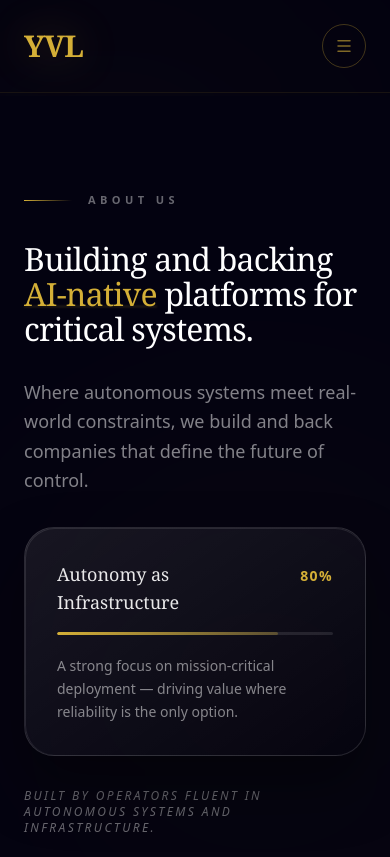
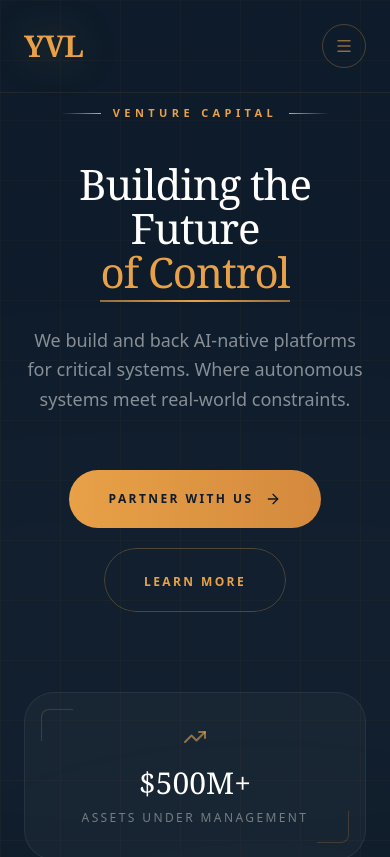
Before and after one commit to DinurakshanRavichandran/yvl-capital, a React (Vite) app in the folder app/: page / in a window 390 px wide. Shown: the top 857 px of the page. Built offline with nearby package versions, Linux system fonts and the light colour scheme.

Commit message:
gold accent upgraded

```diff
--- a/app/src/App.jsx
+++ b/app/src/App.jsx
@@ -1,5 +1,6 @@
 import React from "react";
 import Header from "./components/header";
+import Hero from "./components/hero";
 import Footer from "./components/footer";
 import AboutUs from "./components/aboutus";
 import WhyUs from "./components/whyus";
@@ -11,24 +12,27 @@ import TeamSection from "./components/team";
 
 function App() {
   return (
-    <main className="bg-[#030210] selection:bg-[#D4AF37]/30 selection:text-[#D4AF37]">
+    <main className="bg-[#0D1B2A] selection:bg-[#E8A147]/30 selection:text-[#E8A147]">
       {/* GLOBAL BACKGROUND ELEMENTS - These sit behind everything to create flow */}
       <div className="fixed inset-0 pointer-events-none overflow-hidden">
         {/* Subtle top-right glow to start the journey */}
-        <div className="absolute top-[-10%] right-[-5%] w-[600px] h-[600px] bg-[#D4AF37]/5 blur-[120px] rounded-full opacity-40" />
+        <div className="absolute top-[-10%] right-[-5%] w-[600px] h-[600px] bg-[#E8A147]/5 blur-[120px] rounded-full opacity-40" />
 
         {/* Mid-page accent glow */}
         <div className="absolute top-[40%] left-[-10%] w-[800px] h-[800px] bg-white/[0.02] blur-[150px] rounded-full" />
 
         {/* Bottom-page warmth */}
-        <div className="absolute bottom-[-10%] right-[10%] w-[500px] h-[500px] bg-[#D4AF37]/5 blur-[100px] rounded-full" />
+        <div className="absolute bottom-[-10%] right-[10%] w-[500px] h-[500px] bg-[#E8A147]/5 blur-[100px] rounded-full" />
       </div>
 
       {/* HEADER */}
       <Header />
 
       {/* COMPONENT FLOW */}
-      <div className="relative z-10 pt-24">
+      <div className="relative z-10">
+        {/* HERO */}
+        <Hero />
+
         <AboutUs />
 
         {/* Subtle Separator: Soft Gold Fade */}
@@ -45,14 +49,14 @@ function App() {
         <HowWeInvest />
 
         {/* The Transition to Data/Capital */}
-        <div className="h-24 bg-gradient-to-b from-transparent to-[#030210]" />
+        <div className="h-24 bg-gradient-to-b from-transparent to-[#0D1B2A]" />
         <CapitalSnapshot />
 
         <TeamSection />
 
         {/* Finale: The CTA with a solid distinction */}
         <section className="relative pt-20 pb-32 border-t border-white/5">
-           <div className="absolute top-0 left-1/2 -translate-x-1/2 w-1/2 h-px bg-gradient-to-r from-transparent via-[#D4AF37]/20 to-transparent" />
+           <div className="absolute top-0 left-1/2 -translate-x-1/2 w-1/2 h-px bg-gradient-to-r from-transparent via-[#E8A147]/20 to-transparent" />
            <PartnerWithYVLCapital />
         </section>
 
--- a/app/src/components/aboutus.jsx
+++ b/app/src/components/aboutus.jsx
@@ -2,7 +2,7 @@
 
 // const AboutX = () => {
 //   return (
-//     <section className="relative overflow-hidden py-[7vw] text-white bg-[#030210]">
+//     <section className="relative overflow-hidden py-[7vw] text-white bg-[#0D1B2A]">
 //       <div className="relative max-w-[1200px] mx-auto px-6 grid gap-[4vw] items-start lg:grid-cols-[1.05fr_0.95fr]">
 //         {/* LEFT */}
 //         <div className="space-y-4">
@@ -89,10 +89,10 @@ import React from "react";
 
 const AboutYVL = () => {
   return (
-    <section className="relative overflow-hidden py-24 text-white bg-[#030210] font-sans">
+    <section className="relative overflow-hidden py-24 text-white bg-[#0D1B2A] font-sans">
       {/* Background Ambient Glows */}
       <div className="absolute top-0 left-0 w-full h-full pointer-events-none">
-        <div className="absolute top-[20%] left-[-10%] w-[600px] h-[600px] bg-[#D4AF37]/5 blur-[120px] rounded-full opacity-40" />
+        <div className="absolute top-[20%] left-[-10%] w-[600px] h-[600px] bg-[#E8A147]/5 blur-[120px] rounded-full opacity-40" />
       </div>
 
       <div className="relative max-w-7xl mx-auto px-6 grid gap-16 items-center lg:grid-cols-[1.1fr_0.9fr]">
@@ -100,15 +100,15 @@ const AboutYVL = () => {
         {/* LEFT: CONTENT AREA */}
         <div className="space-y-8">
           <p className="flex items-center gap-4 text-[11px] uppercase tracking-[0.4em] text-white/40 font-semibold">
-            <span className="block w-12 h-[1px] bg-gradient-to-r from-[#D4AF37] to-transparent"></span>
+            <span className="block w-12 h-[1px] bg-gradient-to-r from-[#E8A147] to-transparent"></span>
             About Us
           </p>
 
           <h2 className="font-serif font-medium text-[clamp(32px,5vw,56px)] leading-[1.1] tracking-tight">
             Building and backing{" "}
-            <span className="text-[#D4AF37] relative">
+            <span className="text-[#E8A147] relative">
               AI-native
-              <span className="absolute bottom-2 left-0 w-full h-[1px] bg-[#D4AF37]/30 blur-[1px]" />
+              <span className="absolute bottom-2 left-0 w-full h-[1px] bg-[#E8A147]/30 blur-[1px]" />
             </span>{" "}
             platforms for critical systems.
           </h2>
@@ -118,16 +118,16 @@ const AboutYVL = () => {
           </p>
 
           {/* Glass Progress/Focus Card */}
-          <div className="relative overflow-hidden bg-gradient-to-br from-white/[0.08] to-transparent border border-white/[0.12] rounded-[30px] p-8 max-w-[460px] shadow-[0_30px_60px_rgba(0,0,0,0.4)] transition-all duration-500 hover:border-[#D4AF37]/30 group">
+          <div className="relative overflow-hidden bg-gradient-to-br from-white/[0.08] to-transparent border border-white/[0.12] rounded-[30px] p-8 max-w-[460px] shadow-[0_30px_60px_rgba(0,0,0,0.4)] transition-all duration-500 hover:border-[#E8A147]/30 group">
             <div className="absolute inset-0 rounded-[30px] pointer-events-none border-t border-l border-white/10" />
 
             <div className="flex justify-between items-baseline mb-4 gap-4">
               <p className="text-lg font-serif text-white/90">Autonomy as Infrastructure</p>
-              <p className="text-sm font-bold text-[#D4AF37] tracking-widest">80%</p>
+              <p className="text-sm font-bold text-[#E8A147] tracking-widest">80%</p>
             </div>
 
             <div className="h-[3px] bg-white/10 rounded-full overflow-hidden relative">
-              <span className="block h-full bg-gradient-to-r from-[#D4AF37] to-[#D4AF37]/30 rounded-full w-[80%] transition-all duration-1000 group-hover:brightness-125"></span>
+              <span className="block h-full bg-gradient-to-r from-[#E8A147] to-[#E8A147]/30 rounded-full w-[80%] transition-all duration-1000 group-hover:brightness-125"></span>
             </div>
 
             <p className="mt-5 text-[14px] text-white/50 leading-relaxed font-light">
@@ -144,35 +144,35 @@ const AboutYVL = () => {
         <div className="relative space-y-12">
           <div className="grid grid-cols-2 gap-6 items-end">
             {/* Image Panel A: Abstract Tech/Dark Architecture */}
-            <div className="relative rounded-[40px] overflow-hidden border border-white/[0.1] shadow-2xl bg-[#030210] aspect-[4/5] group">
+            <div className="relative rounded-[40px] overflow-hidden border border-white/[0.1] shadow-2xl bg-[#0D1B2A] aspect-[4/5] group">
               <img
                 src="https://images.unsplash.com/photo-1550751827-4bd374c3f58b?auto=format&fit=crop&q=80&w=800"
                 alt="Intelligent Infrastructure"
                 className="w-full h-full object-cover grayscale opacity-60 group-hover:scale-110 group-hover:opacity-100 group-hover:grayscale-0 transition-all duration-700"
               />
-              <div className="absolute inset-0 bg-gradient-to-t from-[#030210] via-transparent to-transparent opacity-60" />
+              <div className="absolute inset-0 bg-gradient-to-t from-[#0D1B2A] via-transparent to-transparent opacity-60" />
             </div>
 
             {/* Image Panel B: Geometric Industrial Precision */}
-            <div className="relative rounded-[40px] overflow-hidden border border-white/[0.1] shadow-2xl bg-[#030210] aspect-[4/6] group">
+            <div className="relative rounded-[40px] overflow-hidden border border-white/[0.1] shadow-2xl bg-[#0D1B2A] aspect-[4/6] group">
               <img
                 src="https://images.unsplash.com/photo-1486406146926-c627a92ad1ab?auto=format&fit=crop&q=80&w=800"
                 alt="Modern Control Systems"
                 className="w-full h-full object-cover grayscale opacity-60 group-hover:scale-110 group-hover:opacity-100 group-hover:grayscale-0 transition-all duration-700"
               />
-              <div className="absolute inset-0 bg-gradient-to-t from-[#030210] via-transparent to-transparent opacity-60" />
+              <div className="absolute inset-0 bg-gradient-to-t from-[#0D1B2A] via-transparent to-transparent opacity-60" />
             </div>
           </div>
 
           {/* REFINED STATEMENT BLOCK */}
           <div className="relative p-10 rounded-[40px] bg-gradient-to-br from-white/[0.05] to-transparent border border-white/[0.1] shadow-2xl overflow-hidden group">
             {/* Glowing gold accent bar */}
-            <div className="absolute top-0 left-10 w-20 h-[2px] bg-gradient-to-r from-[#D4AF37] to-transparent shadow-[0_0_15px_rgba(212,175,55,0.5)]" />
+            <div className="absolute top-0 left-10 w-20 h-[2px] bg-gradient-to-r from-[#E8A147] to-transparent shadow-[0_0_15px_rgba(212,175,55,0.5)]" />
 
             <div className="relative z-10 space-y-4">
               <p className="text-[clamp(18px,2.2vw,24px)] font-serif leading-[1.4] text-white/90">
                 Where autonomous systems meet <br />
-                <span className="text-[#D4AF37] font-medium italic">real-world constraints</span>,
+                <span className="text-[#E8A147] font-medium italic">real-world constraints</span>,
               </p>
 
               <div className="flex items-center gap-4">
@@ -183,17 +183,17 @@ const AboutYVL = () => {
 
               <p className="text-[clamp(18px,2.2vw,24px)] font-serif leading-[1.4] text-white/90">
                 we <span className="relative inline-block px-2">
-                   <span className="absolute inset-0 bg-[#D4AF37]/10 -rotate-1 rounded-md"></span>
-                   <span className="relative text-[#D4AF37] font-semibold">build and back</span>
+                   <span className="absolute inset-0 bg-[#E8A147]/10 -rotate-1 rounded-md"></span>
+                   <span className="relative text-[#E8A147] font-semibold">build and back</span>
                 </span> companies that define the <br />
-                <span className="text-white font-semibold underline decoration-[#D4AF37]/40 decoration-2 underline-offset-8">
+                <span className="text-white font-semibold underline decoration-[#E8A147]/40 decoration-2 underline-offset-8">
                   future of control.
                 </span>
               </p>
             </div>
 
             {/* Subtle background flare */}
-            <div className="absolute -bottom-10 -right-10 w-40 h-40 bg-[#D4AF37]/5 blur-[60px] rounded-full pointer-events-none" />
+            <div className="absolute -bottom-10 -right-10 w-40 h-40 bg-[#E8A147]/5 blur-[60px] rounded-full pointer-events-none" />
           </div>
         </div>
       </div>
--- a/app/src/components/header.jsx
+++ b/app/src/components/header.jsx
@@ -1,4 +1,4 @@
-import React, { useState, useEffect } from "react";
+import { useState, useEffect } from "react";
 import { Menu, X } from "lucide-react";
 
 const Header = () => {
@@ -24,13 +24,13 @@ const Header = () => {
     <header
       className={`fixed top-0 left-0 right-0 z-50 transition-all duration-500 ${
         isScrolled
-          ? "py-4 bg-[#030210]/90 backdrop-blur-xl border-b border-[#D4AF37]/10 shadow-[0_10px_40px_rgba(0,0,0,0.4)]"
+          ? "py-4 bg-[#0D1B2A]/95 backdrop-blur-xl border-b border-[#E8A147]/10 shadow-[0_10px_40px_rgba(0,0,0,0.4)]"
           : "py-6 bg-transparent"
       }`}
     >
       {/* Gold accent line at top when scrolled */}
       <div
-        className={`absolute top-0 left-0 right-0 h-[1px] bg-gradient-to-r from-transparent via-[#D4AF37]/50 to-transparent transition-opacity duration-500 ${
+        className={`absolute top-0 left-0 right-0 h-[1px] bg-gradient-to-r from-transparent via-[#E8A147]/50 to-transparent transition-opacity duration-500 ${
           isScrolled ? "opacity-100" : "opacity-0"
         }`}
       />
@@ -38,14 +38,14 @@ const Header = () => {
       <div className="max-w-6xl mx-auto px-6 flex items-center justify-between">
         {/* Logo */}
         <a href="/" className="flex items-center gap-3 group">
-          <span className="text-3xl font-serif font-bold tracking-tight text-[#D4AF37] drop-shadow-[0_0_20px_rgba(212,175,55,0.3)]">
+          <span className="text-3xl font-serif font-bold tracking-tight text-[#E8A147] drop-shadow-[0_0_20px_rgba(212,175,55,0.3)]">
             YVL
           </span>
           <div className="flex flex-col items-start hidden sm:flex">
             <span className="text-white/70 text-sm font-medium tracking-wider uppercase group-hover:text-white transition-colors duration-300">
               Capital
             </span>
-            <span className="w-6 h-[1px] bg-[#D4AF37]/50 group-hover:w-10 transition-all duration-300" />
+            <span className="w-6 h-[1px] bg-[#E8A147]/50 group-hover:w-10 transition-all duration-300" />
           </div>
         </a>
 
@@ -55,10 +55,10 @@ const Header = () => {
             <a
               key={link.name}
               href={link.href}
-              className="relative px-5 py-2 text-[12px] uppercase tracking-[0.2em] text-white/50 hover:text-[#D4AF37] transition-all duration-300 group"
+              className="relative px-5 py-2 text-[12px] uppercase tracking-[0.2em] text-white/50 hover:text-[#E8A147] transition-all duration-300 group"
             >
               {link.name}
-              <span className="absolute bottom-0 left-1/2 -translate-x-1/2 w-0 h-[2px] bg-gradient-to-r from-transparent via-[#D4AF37] to-transparent group-hover:w-full transition-all duration-300" />
+              <span className="absolute bottom-0 left-1/2 -translate-x-1/2 w-0 h-[2px] bg-gradient-to-r from-transparent via-[#E8A147] to-transparent group-hover:w-full transition-all duration-300" />
             </a>
           ))}
         </nav>
@@ -70,12 +70,12 @@ const Header = () => {
             className="relative px-7 py-3 rounded-full overflow-hidden group"
           >
             {/* Gold Border Background */}
-            <div className="absolute inset-0 bg-[#D4AF37]/10 border border-[#D4AF37]/30 rounded-full group-hover:bg-[#D4AF37] group-hover:border-[#D4AF37] transition-all duration-500" />
+            <div className="absolute inset-0 bg-[#E8A147]/10 border border-[#E8A147]/30 rounded-full group-hover:bg-[#E8A147] group-hover:border-[#E8A147] transition-all duration-500" />
 
             {/* Shine effect */}
             <div className="absolute inset-0 translate-x-[-100%] group-hover:translate-x-[100%] transition-transform duration-700 bg-gradient-to-r from-transparent via-white/30 to-transparent pointer-events-none rounded-full" />
 
-            <span className="relative z-10 text-[11px] uppercase tracking-[0.2em] font-bold text-[#D4AF37] group-hover:text-[#030210] transition-colors duration-300">
+            <span className="relative z-10 text-[11px] uppercase tracking-[0.2em] font-bold text-[#E8A147] group-hover:text-[#0D1B2A] transition-colors duration-300">
               Get in Touch
             </span>
           </a>
@@ -86,8 +86,8 @@ const Header = () => {
           onClick={() => setIsMobileMenuOpen(!isMobileMenuOpen)}
           className={`md:hidden relative w-11 h-11 flex items-center justify-center rounded-full border transition-all duration-300 ${
             isMobileMenuOpen
-              ? "border-[#D4AF37] bg-[#D4AF37]/10 text-[#D4AF37]"
-              : "border-[#D4AF37]/30 text-[#D4AF37]/60 hover:border-[#D4AF37] hover:text-[#D4AF37] hover:bg-[#D4AF37]/5"
+              ? "border-[#E8A147] bg-[#E8A147]/10 text-[#E8A147]"
+              : "border-[#E8A147]/30 text-[#E8A147]/60 hover:border-[#E8A147] hover:text-[#E8A147] hover:bg-[#E8A147]/5"
           }`}
         >
           {isMobileMenuOpen ? <X size={18} /> : <Menu size={18} />}
@@ -96,12 +96,12 @@ const Header = () => {
 
       {/* Mobile Menu */}
       <div
-        className={`md:hidden absolute top-full left-0 right-0 bg-[#030210]/95 backdrop-blur-xl border-b border-[#D4AF37]/10 overflow-hidden transition-all duration-500 ${
+        className={`md:hidden absolute top-full left-0 right-0 bg-[#0D1B2A]/95 backdrop-blur-xl border-b border-[#E8A147]/10 overflow-hidden transition-all duration-500 ${
           isMobileMenuOpen ? "max-h-[400px] py-8" : "max-h-0 py-0"
         }`}
       >
         {/* Gold accent line */}
-        <div className="absolute top-0 left-1/4 right-1/4 h-[1px] bg-gradient-to-r from-transparent via-[#D4AF37]/30 to-transparent" />
+        <div className="absolute top-0 left-1/4 right-1/4 h-[1px] bg-gradient-to-r from-transparent via-[#E8A147]/30 to-transparent" />
 
         <nav className="flex flex-col items-center gap-6 px-6">
           {navLinks.map((link, index) => (
@@ -109,22 +109,22 @@ const Header = () => {
               key={link.name}
               href={link.href}
               onClick={() => setIsMobileMenuOpen(false)}
-              className="relative text-[13px] uppercase tracking-[0.2em] text-white/50 hover:text-[#D4AF37] transition-colors duration-300 group"
+              className="relative text-[13px] uppercase tracking-[0.2em] text-white/50 hover:text-[#E8A147] transition-colors duration-300 group"
               style={{ animationDelay: `${index * 50}ms` }}
             >
               <span className="flex items-center gap-3">
-                <span className="w-2 h-[1px] bg-[#D4AF37]/30 group-hover:w-4 group-hover:bg-[#D4AF37] transition-all duration-300" />
+                <span className="w-2 h-[1px] bg-[#E8A147]/30 group-hover:w-4 group-hover:bg-[#E8A147] transition-all duration-300" />
                 {link.name}
               </span>
             </a>
           ))}
 
-          <div className="w-16 h-[1px] bg-gradient-to-r from-transparent via-[#D4AF37]/20 to-transparent my-2" />
+          <div className="w-16 h-[1px] bg-gradient-to-r from-transparent via-[#E8A147]/20 to-transparent my-2" />
 
           <a
             href="mailto:hello@yvl.capital"
             onClick={() => setIsMobileMenuOpen(false)}
-            className="relative px-10 py-4 bg-gradient-to-r from-[#D4AF37] to-[#B8962E] rounded-full text-[11px] uppercase tracking-[0.2em] font-bold text-[#030210] hover:shadow-[0_0_30px_rgba(212,175,55,0.4)] transition-all duration-300"
+            className="relative px-10 py-4 bg-gradient-to-r from-[#E8A147] to-[#D4893D] rounded-full text-[11px] uppercase tracking-[0.2em] font-bold text-[#0D1B2A] hover:shadow-[0_0_30px_rgba(212,175,55,0.4)] transition-all duration-300"
           >
             Get in Touch
           </a>
--- a/app/src/components/hero.jsx
+++ b/app/src/components/hero.jsx
@@ -0,0 +1,118 @@
+import { ArrowRight, TrendingUp, Shield, Zap } from "lucide-react";
+
+const Hero = () => {
+  return (
+    <section className="relative min-h-screen flex items-center justify-center overflow-hidden bg-[#0D1B2A] pt-24 pb-20">
+      {/* Ambient Background Effects */}
+      <div className="absolute inset-0 pointer-events-none">
+        {/* Primary gold glow - top right */}
+        <div className="absolute top-[-20%] right-[-10%] w-[800px] h-[800px] bg-[#E8A147]/8 blur-[180px] rounded-full" />
+
+        {/* Secondary subtle glow - bottom left */}
+        <div className="absolute bottom-[-20%] left-[-10%] w-[600px] h-[600px] bg-[#E8A147]/5 blur-[150px] rounded-full" />
+
+        {/* Center soft light */}
+        <div className="absolute top-1/2 left-1/2 -translate-x-1/2 -translate-y-1/2 w-[1000px] h-[600px] bg-white/[0.02] blur-[120px] rounded-full" />
+
+        {/* Subtle grid pattern overlay */}
+        <div
+          className="absolute inset-0 opacity-[0.03]"
+          style={{
+            backgroundImage: `linear-gradient(#E8A147 1px, transparent 1px), linear-gradient(90deg, #E8A147 1px, transparent 1px)`,
+            backgroundSize: '60px 60px'
+          }}
+        />
+      </div>
+
+      <div className="relative z-10 max-w-6xl mx-auto px-6 text-center">
+        {/* Top Badge */}
+        <div className="inline-flex items-center gap-3 mb-10">
+          <span className="w-10 h-[1px] bg-gradient-to-r from-transparent to-[#E8A147]" />
+          <span className="text-[11px] uppercase tracking-[0.4em] text-[#E8A147] font-semibold">
+            Venture Capital
+          </span>
+          <span className="w-10 h-[1px] bg-gradient-to-l from-transparent to-[#E8A147]" />
+        </div>
+
+        {/* Main Headline */}
+        <h1 className="font-serif text-[clamp(42px,8vw,90px)] font-medium leading-[1.05] tracking-tight text-white mb-8">
+          Building the Future
+          <br />
+          <span className="relative inline-block">
+            <span className="text-[#E8A147]">of Control</span>
+            <span className="absolute -bottom-2 left-0 w-full h-[2px] bg-gradient-to-r from-[#E8A147]/60 via-[#E8A147] to-[#E8A147]/60" />
+          </span>
+        </h1>
+
+        {/* Subheadline */}
+        <p className="text-white/50 text-lg md:text-xl font-light leading-relaxed max-w-2xl mx-auto mb-14">
+          We build and back AI-native platforms for critical systems.
+          Where autonomous systems meet real-world constraints.
+        </p>
+
+        {/* CTA Buttons */}
+        <div className="flex flex-col sm:flex-row items-center justify-center gap-5 mb-20">
+          {/* Primary CTA */}
+          <a
+            href="#contact"
+            className="group relative px-10 py-5 rounded-full overflow-hidden"
+          >
+            <div className="absolute inset-0 bg-gradient-to-r from-[#E8A147] to-[#D4893D] transition-transform duration-500 group-hover:scale-105" />
+            <div className="absolute inset-0 translate-x-[-100%] group-hover:translate-x-[100%] transition-transform duration-700 bg-gradient-to-r from-transparent via-white/30 to-transparent" />
+            <span className="relative z-10 flex items-center gap-3 text-[12px] uppercase tracking-[0.2em] font-bold text-[#0D1B2A]">
+              Partner With Us
+              <ArrowRight size={16} className="group-hover:translate-x-1 transition-transform" />
+            </span>
+          </a>
+
+          {/* Secondary CTA */}
+          <a
+            href="#about"
+            className="group relative px-10 py-5 rounded-full overflow-hidden"
+          >
+            <div className="absolute inset-0 border border-[#E8A147]/30 rounded-full group-hover:border-[#E8A147]/60 group-hover:bg-[#E8A147]/5 transition-all duration-500" />
+            <span className="relative z-10 text-[12px] uppercase tracking-[0.2em] font-semibold text-[#E8A147]">
+              Learn More
+            </span>
+          </a>
+        </div>
+
+        {/* Stats Row */}
+        <div className="grid grid-cols-1 md:grid-cols-3 gap-8 max-w-4xl mx-auto">
+          {[
+            { icon: TrendingUp, value: "$500M+", label: "Assets Under Management" },
+            { icon: Shield, value: "25+", label: "Portfolio Companies" },
+            { icon: Zap, value: "10x", label: "Average Returns" },
+          ].map((stat, index) => (
+            <div
+              key={index}
+              className="group relative p-8 rounded-[30px] bg-white/[0.03] border border-white/[0.06] hover:border-[#E8A147]/30 hover:bg-[#E8A147]/[0.03] transition-all duration-500"
+            >
+              {/* Corner accent */}
+              <div className="absolute top-4 left-4 w-8 h-8 border-t border-l border-[#E8A147]/20 rounded-tl-lg group-hover:border-[#E8A147]/40 transition-colors" />
+              <div className="absolute bottom-4 right-4 w-8 h-8 border-b border-r border-[#E8A147]/20 rounded-br-lg group-hover:border-[#E8A147]/40 transition-colors" />
+
+              <stat.icon className="w-6 h-6 text-[#E8A147]/60 mx-auto mb-4 group-hover:text-[#E8A147] transition-colors" />
+              <p className="text-3xl md:text-4xl font-serif font-medium text-white mb-2 group-hover:text-[#E8A147] transition-colors">
+                {stat.value}
+              </p>
+              <p className="text-[12px] uppercase tracking-[0.2em] text-white/40">
+                {stat.label}
+              </p>
+            </div>
+          ))}
+        </div>
+
+        {/* Scroll Indicator */}
+        <div className="absolute bottom-8 left-1/2 -translate-x-1/2 flex flex-col items-center gap-3">
+          <span className="text-[10px] uppercase tracking-[0.3em] text-white/30">Scroll</span>
+          <div className="w-[1px] h-12 bg-gradient-to-b from-[#E8A147]/50 to-transparent relative overflow-hidden">
+            <div className="absolute top-0 left-0 w-full h-4 bg-[#E8A147] animate-pulse" />
+          </div>
+        </div>
+      </div>
+    </section>
+  );
+};
+
+export default Hero;
--- a/app/src/components/whatweback.jsx
+++ b/app/src/components/whatweback.jsx
@@ -104,10 +104,10 @@ const WhatWeBack = () => {
   ];
 
   return (
-    <section className="relative bg-[#030210] text-white py-24 px-6 overflow-hidden font-sans">
+    <section className="relative bg-[#0D1B2A] text-white py-24 px-6 overflow-hidden font-sans">
       {/* Background Depth Effects */}
       <div className="absolute top-0 left-0 w-full h-full pointer-events-none">
-        <div className="absolute top-[20%] right-[-10%] w-[600px] h-[600px] bg-[#D4AF37]/5 blur-[120px] rounded-full opacity-40" />
+        <div className="absolute top-[20%] right-[-10%] w-[600px] h-[600px] bg-[#E8A147]/5 blur-[120px] rounded-full opacity-40" />
         <div className="absolute bottom-[20%] left-[-5%] w-[500px] h-[500px] bg-white/[0.03] blur-[100px] rounded-full opacity-30" />
       </div>
 
@@ -136,7 +136,7 @@ const WhatWeBack = () => {
               <div className="absolute inset-0 rounded-[40px] pointer-events-none bg-[radial-gradient(circle_at_top_left,_rgba(255,255,255,0.05),_transparent_60%)] opacity-0 group-hover:opacity-100 transition-opacity duration-500" />
 
               {/* Icon Container with Floating Glass Effect */}
-              <div className="mb-10 p-5 bg-[#D4AF37]/5 rounded-[20px] border border-[#d4af37]/20 group-hover:scale-110 transition-transform duration-500 backdrop-blur-sm shadow-inner shadow-white/5">
+              <div className="mb-10 p-5 bg-[#E8A147]/5 rounded-[20px] border border-[#d4af37]/20 group-hover:scale-110 transition-transform duration-500 backdrop-blur-sm shadow-inner shadow-white/5">
                 {card.icon}
               </div>
 
```
Also changed, not shown: app/src/components/capitalSnapshot.jsx (+13 -13 lines), app/src/components/cta.jsx (+10 -10 lines), app/src/components/footer.jsx (+23 -24 lines), app/src/components/howWeInvest.jsx (+7 -7 lines), app/src/components/team.jsx (+9 -9 lines), app/src/components/whyus.jsx (+13 -13 lines), app/src/assets/ChatGPT Image Jan 27, 2026, 10_50_31 PM 2.png (added).
